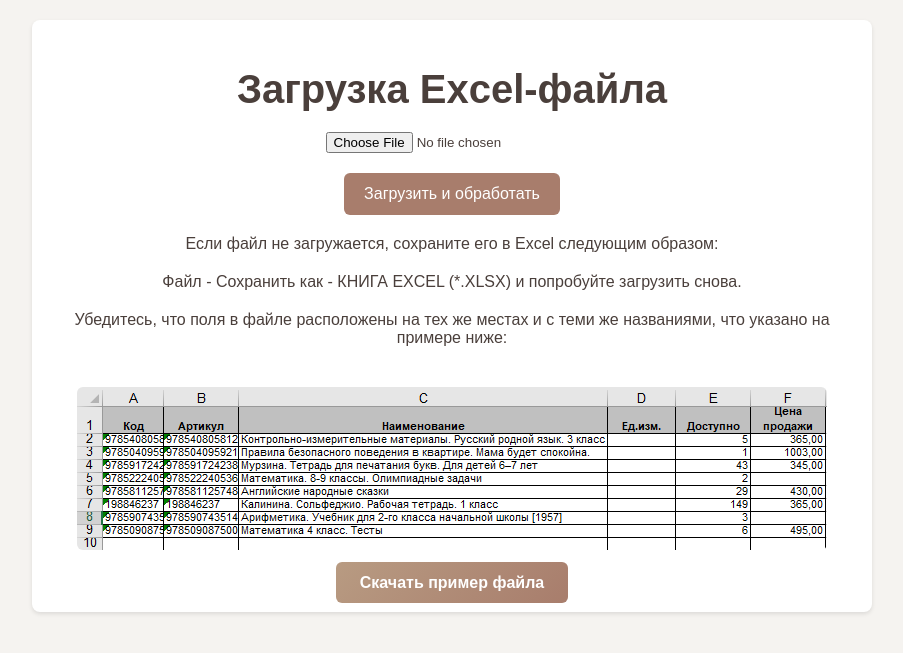
After one commit to DoRRet/GoodBooksBot, a Flask app: page /upload in a window 1280 px wide. The commit adds this page. Shown: the top 653 px of the page, without its empty margins (188-1091 px from the left). Run offline with Flask 3, Linux system fonts and the light colour scheme.

Commit message:
Все готово

```diff
--- a/app.py
+++ b/app.py
@@ -1,16 +1,27 @@
-from flask import Flask, request, render_template, redirect, url_for, jsonify
+from flask import Flask, request, render_template, redirect, url_for, jsonify, flash
 from flask_sqlalchemy import SQLAlchemy
 from logging.handlers import RotatingFileHandler
 import logging
 import os
+from werkzeug.utils import secure_filename
+from check_db import update_books_from_excel
 
 app = Flask(__name__)
+
+app.secret_key = b'\xf0\x1d\x19\xa3\xcb\x11\xbc\xe5\xa4\xf4\xcc\x08\xd2\x18\x1f\xcf\x90\x8e\x8c\xa7\x9c\x7f\x88'
 
 # Настройка пути к базе данных
 db_path = os.path.join(os.path.abspath(os.path.dirname(__file__)), 'books.db')
 app.config['SQLALCHEMY_DATABASE_URI'] = f'sqlite:///{db_path}'
 app.config['SQLALCHEMY_TRACK_MODIFICATIONS'] = False
+app.config['UPLOAD_FOLDER'] = 'uploads'  # Папка для загрузки файлов
+app.config['ALLOWED_EXTENSIONS'] = {'xls', 'xlsx'}
 db = SQLAlchemy(app)
+
+# Создание папки для загрузки файлов, если она не существует
+if not os.path.exists(app.config['UPLOAD_FOLDER']):
+    os.makedirs(app.config['UPLOAD_FOLDER'])
+
 
 # Настройка логирования
 if not app.debug:
@@ -33,6 +44,35 @@ class Book(db.Model):
     price = db.Column(db.Float, nullable=False)
     image_url = db.Column(db.String(255))
     availability = db.Column(db.String(50), nullable=False)
+
+def allowed_file(filename):
+    return '.' in filename and filename.rsplit('.', 1)[1].lower() in app.config['ALLOWED_EXTENSIONS']
+
+# Новый маршрут для загрузки Excel-файла
+@app.route('/upload', methods=['GET', 'POST'])
+def upload_file():
+    if request.method == 'POST':
+        if 'file' not in request.files:
+            flash('No file part')
+            return redirect(request.url)
+
+        file = request.files['file']
+
+        if file.filename == '':
+            flash('No selected file')
+            return redirect(request.url)
+
+        if file and allowed_file(file.filename):
+            filename = secure_filename(file.filename)
+            file_path = os.path.join(app.config['UPLOAD_FOLDER'], filename)
+            file.save(file_path)
+
+            update_books_from_excel(file_path)  # Обновление данных в базе
+            flash('Файл успешно загружен и обработан.')
+
+            return redirect(url_for('index'))
+
+    return render_template('upload.html')
 
 @app.route('/', methods=['GET', 'POST'])
 def index():
@@ -62,7 +102,11 @@ def index():
 
         pagination = books_query.paginate(page=page, per_page=per_page, error_out=False)
         books = pagination.items
-        return render_template('index.html', books=books, pagination=pagination, query=search_query, min_price=min_price, max_price=max_price, availability=availability)
+
+        # Добавлено для отображения общего количества книг
+        total_books = books_query.count()
+
+        return render_template('index.html', books=books, pagination=pagination, query=search_query, min_price=min_price, max_price=max_price, availability=availability, total_books=total_books)
     except Exception as e:
         app.logger.error(f"Error in index route: {e}")
         return jsonify({'error': str(e)}), 500
--- /dev/null
+++ b/templates/upload.html
@@ -0,0 +1,98 @@
+<!DOCTYPE html>
+<html lang="en">
+<head>
+    <meta charset="UTF-8">
+    <meta name="viewport" content="width=device-width, initial-scale=1.0">
+    <title>Загрузка файла</title>
+    <style>
+        body {
+            font-family: 'Arial', sans-serif;
+            background: #f5f3f0; /* светлый бежевый фон */
+            color: #4a3f3b; /* тёмный коричневый текст */
+            margin: 0;
+            padding: 20px;
+        }
+        h1 {
+            color: #4a3f3b;
+            text-align: center;
+            margin-bottom: 20px;
+            font-size: 2.5rem;
+            font-weight: 700;
+        }
+        .container {
+            max-width: 800px;
+            margin: 0 auto;
+            padding: 20px;
+            background: #fff;
+            border-radius: 8px;
+            box-shadow: 0 2px 4px rgba(0, 0, 0, 0.1);
+        }
+        form {
+            display: flex;
+            flex-direction: column;
+            align-items: center;
+        }
+        input[type="file"] {
+            margin-bottom: 20px;
+        }
+        button {
+            padding: 12px 20px;
+            border: none;
+            background: #a87d6c; /* средний коричневый */
+            color: white;
+            border-radius: 6px;
+            cursor: pointer;
+            font-size: 1rem;
+            transition: background-color 0.3s, transform 0.3s;
+        }
+        button:hover {
+            background: #8c5e3b; /* темный коричневый */
+            transform: scale(1.05);
+        }
+        .info {
+            margin-top: 20px;
+            font-size: 1rem;
+            text-align: center;
+        }
+        .info img {
+            max-width: 100%;
+            height: auto;
+            border-radius: 6px;
+            margin: 20px 0;
+        }
+        .info p {
+            margin: 0 0 20px;
+        }
+        .info a {
+            background: linear-gradient(135deg, #b89b82, #a87d6c); /* градиент коричневого */
+            color: white;
+            padding: 12px 24px;
+            border-radius: 6px;
+            text-decoration: none;
+            font-size: 1rem;
+            font-weight: 700;
+            transition: background 0.3s, transform 0.3s;
+        }
+        .info a:hover {
+            background: linear-gradient(135deg, #a87d6c, #8c5e3b); /* темнее градиент */
+            transform: scale(1.05);
+        }
+    </style>
+</head>
+<body>
+    <div class="container">
+        <h1>Загрузка Excel-файла</h1>
+        <form action="/upload" method="post" enctype="multipart/form-data">
+            <input type="file" name="file" accept=".xls, .xlsx">
+            <button type="submit">Загрузить и обработать</button>
+        </form>
+        <div class="info">
+            <p>Если файл не загружается, сохраните его в Excel следующим образом:</p>
+            <p>Файл - Сохранить как - КНИГА EXCEL (*.XLSX) и попробуйте загрузить снова.</p>
+            <p>Убедитесь, что поля в файле расположены на тех же местах и с теми же названиями, что указано на примере ниже:</p>
+            <img src="{{ url_for('static', filename='example.jpg') }}" alt="Пример Excel-файла">
+            <a href="{{ url_for('static', filename='example.xlsx') }}" download>Скачать пример файла</a>
+        </div>
+    </div>
+</body>
+</html>
```
Also changed, not shown: check_db.py (+32 -32 lines), templates/index.html (+9 -4 lines), books.db, static/example.jpg (added), static/favicon.ico (renamed from templates/favicon.ico), 8 other files.
